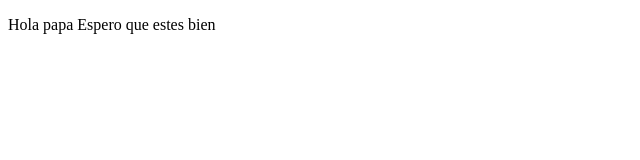
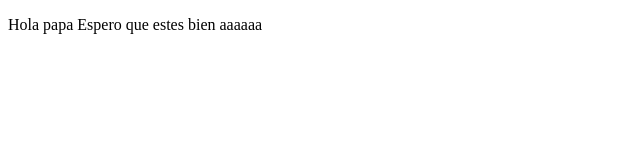
Before and after one commit to Nahuel-nav/proyectodemaCursoPrework, a plain HTML site: page index.html in a window 1280 px wide. Shown: the full height of the page, 0-640 px from the left. Drawn offline with Linux system fonts and the light colour scheme.

Commit message:
agregamos algunas cositas

```diff
--- a/index.html
+++ b/index.html
@@ -8,7 +8,7 @@
 </head>
 <body>
     <p>Hola papa
-        Espero que estes bien
+        Espero que estes bien aaaaaa
     </p>
 </body>
 </html>
```
